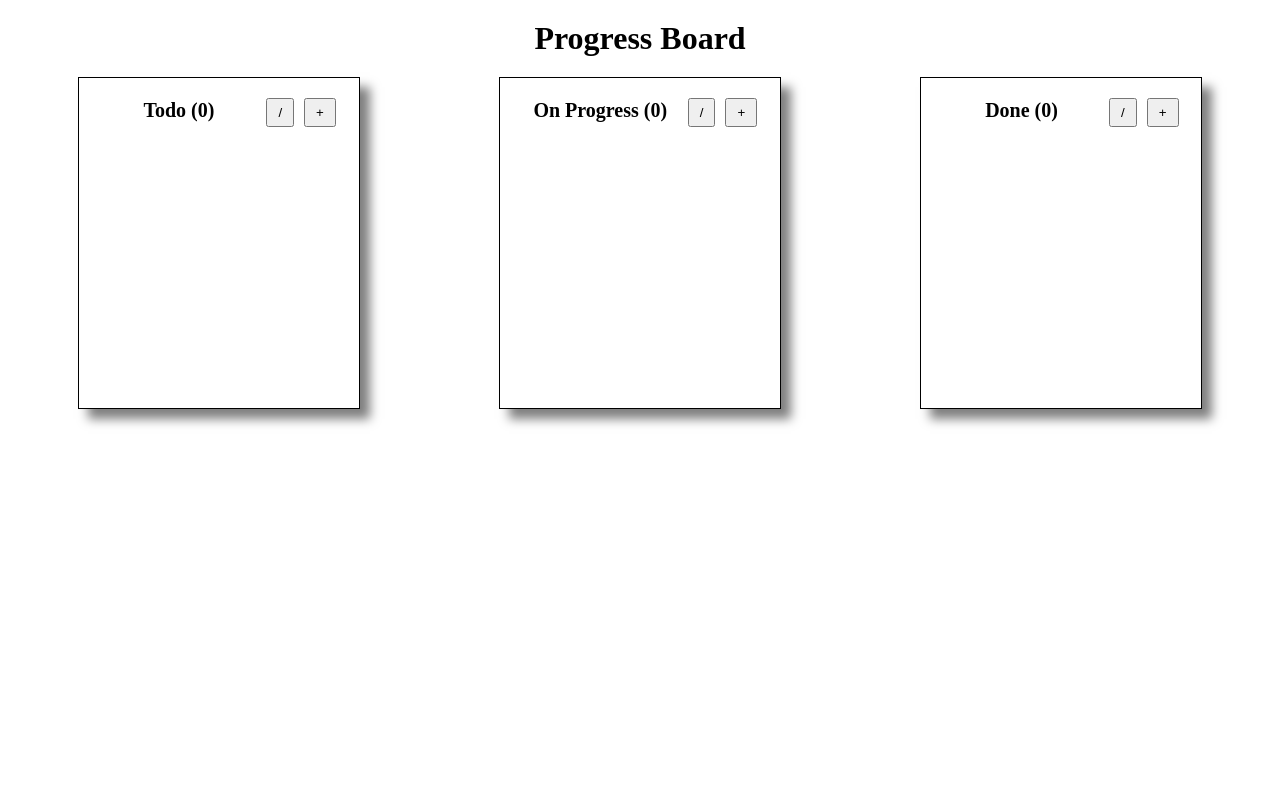
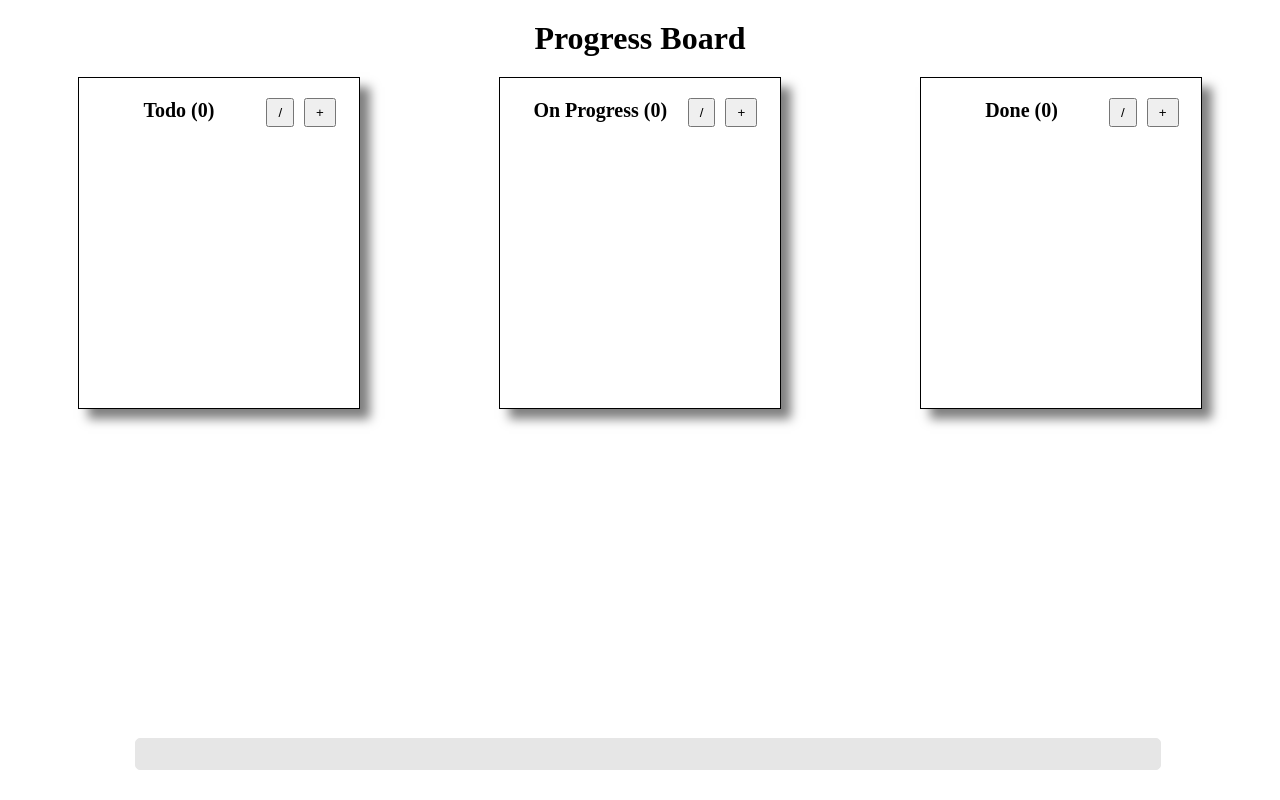
Before and after one commit to IrvanMahardhika/progress-board-website, a React (Create React App) app: page / in a window 1280 px wide. Built offline with nearby package versions, Linux system fonts and the light colour scheme.

Commit message:
create progressBar.

```diff
--- a/src/App.tsx
+++ b/src/App.tsx
@@ -2,6 +2,7 @@ import React, { useState } from 'react';
 import './css/styles.css';
 
 import BoxContainer from './components/BoxContainer';
+import ProgressBar from './components/ProgressBar';
 
 const App = () => {
   const [enableEditBoardName, setEnableEditBoardName] = useState(0);
@@ -48,6 +49,7 @@ const App = () => {
         <BoxContainer {...onProgressBoxProps} />
         <BoxContainer {...doneBoxProps} />
       </div>
+      <ProgressBar />
     </div>
   );
 };
--- /dev/null
+++ b/src/components/ProgressBar.tsx
@@ -0,0 +1,28 @@
+import React, { useState, useEffect, useContext } from 'react';
+import { AppContext } from '../utils/AppState';
+
+const ProgressBar: React.FC = () => {
+  const context = useContext(AppContext);
+  const { todo, onProgress, done } = context;
+
+  const [completedBarWidth, setCompletedBarWidth] = useState('0%');
+
+  useEffect(() => {
+    const todoItem = todo.list.length;
+    const onProgressItem = onProgress.list.length;
+    const doneItem = done.list.length;
+    const totalItem = todoItem + onProgressItem + doneItem;
+    const progress = (doneItem / totalItem) * 100;
+    setCompletedBarWidth(`${progress}%`);
+  }, [todo, done]);
+
+  return (
+    <div id="myProgress">
+      <div id="barContainer">
+        <div id="completedBar" style={{ width: completedBarWidth }}></div>
+      </div>
+    </div>
+  );
+};
+
+export default ProgressBar;
--- a/src/css/styles.css
+++ b/src/css/styles.css
@@ -22,7 +22,8 @@
 }
 
 .appContent .box-container-isDraggedOver {
-  background-color: red !important;
+  background-image: -webkit-gradient(linear, left bottom, left top, from(#32b280), color-stop(#32b285), color-stop(#32b39c), to(#32b3ac));
+  background-image: linear-gradient(to top, #32b280, #32b285, #32b39c, #32b3ac);
 }
 
 .appContent .box-container {
@@ -103,4 +104,27 @@
 .appContent .box-container .listContent-buttons {
   display: inline-block;
 }
+
+#myProgress {
+  position: absolute;
+  bottom: 30px;
+  width: 100%;
+}
+
+#myProgress #barContainer {
+  width: 80%;
+  height: 30px;
+  margin-left: auto;
+  margin-right: auto;
+  border: 1px solid #e6e6e6;
+  background-color: #e6e6e6;
+  border-radius: 5px;
+}
+
+#myProgress #barContainer #completedBar {
+  height: 100%;
+  background-image: -webkit-gradient(linear, left bottom, left top, from(#32b280), color-stop(#32b285), color-stop(#32b39c), to(#32b3ac));
+  background-image: linear-gradient(to top, #32b280, #32b285, #32b39c, #32b3ac);
+  background-color: #4caf50;
+}
 /*# sourceMappingURL=styles.css.map */
--- a/src/scss/styles.scss
+++ b/src/scss/styles.scss
@@ -19,7 +19,13 @@ $mainGray: #e6e6e6;
   width: 100%;
 
   .box-container-isDraggedOver {
-    background-color: red !important;
+    background-image: linear-gradient(
+      to top,
+      #32b280,
+      #32b285,
+      #32b39c,
+      #32b3ac
+    );
   }
 
   .box-container {
@@ -93,3 +99,31 @@ $mainGray: #e6e6e6;
     }
   }
 }
+
+#myProgress {
+  position: absolute;
+  bottom: 30px;
+  width: 100%;
+
+  #barContainer {
+    width: 80%;
+    height: 30px;
+    margin-left: auto;
+    margin-right: auto;
+    border: 1px solid $mainGray;
+    background-color: $mainGray;
+    border-radius: 5px;
+
+    #completedBar {
+      height: 100%;
+      background-image: linear-gradient(
+        to top,
+        #32b280,
+        #32b285,
+        #32b39c,
+        #32b3ac
+      );
+      background-color: #4caf50;
+    }
+  }
+}
```
Also changed, not shown: 1 other file (tests, documents, lock files or other folders).
